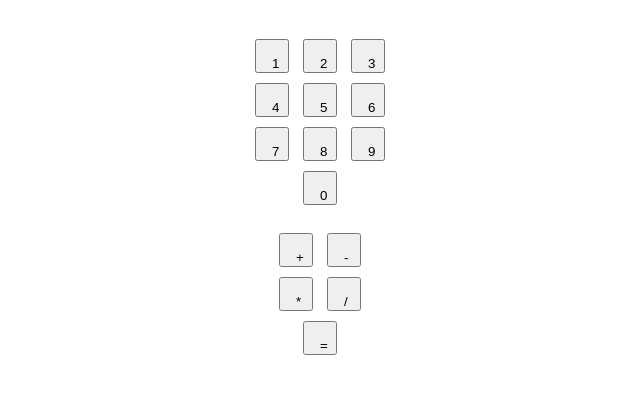
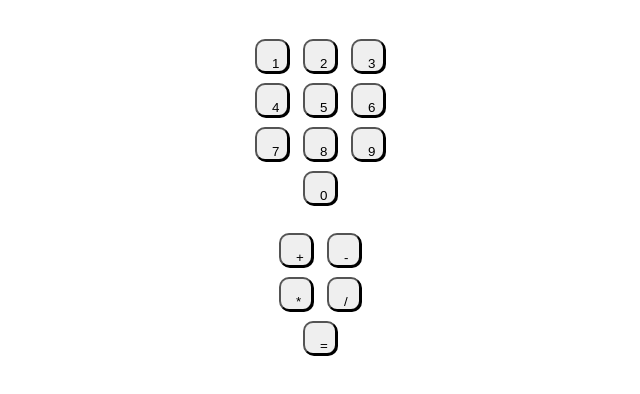
Before and after one commit to StefanoRCFerrari/IFSP-FATEC, a website: page Projeto Calculadora/Calculadora.html in a window 1280 px wide. Shown: the whole page, without its empty margins (320-960 px from the left). Drawn offline with Linux system fonts and the light colour scheme.

Commit message:
Add files via upload

```diff
--- a/Projeto Calculadora/Calculadora.css
+++ b/Projeto Calculadora/Calculadora.css
@@ -9,4 +9,6 @@ body button{
     height: 15px;
     margin: 5px;
     align-items: center;
+    border-radius: 10px;
+    box-shadow: 1px 1px black;
 }
```
